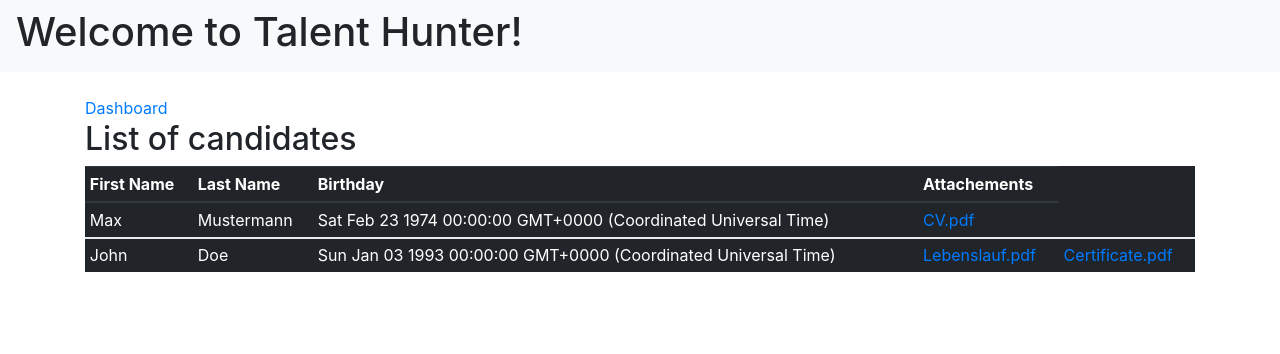
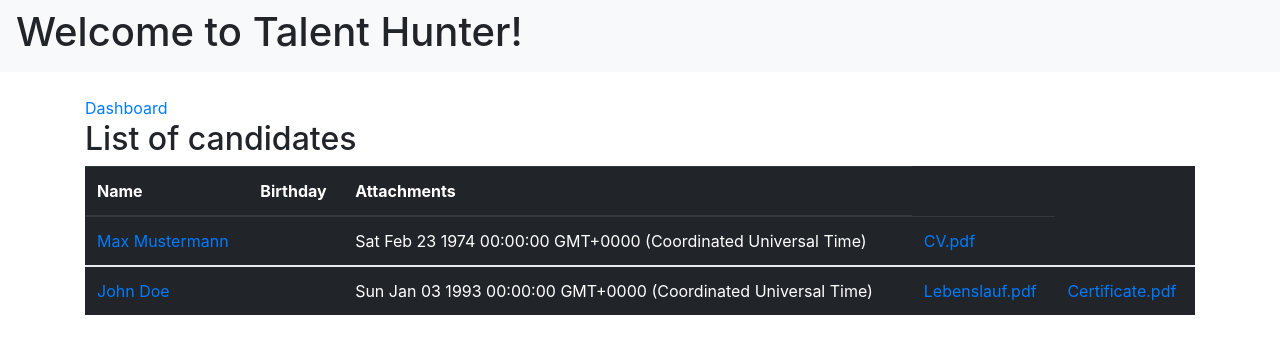
Before and after one commit to HerbertBodner/TalentHunter-Frontend, an Angular app: page /positions/1/candidates in a window 1280 px wide. Shown: the top 354 px of the page. Built offline with nearby package versions, Linux system fonts and the light colour scheme.

Commit message:
Layout and links in candidates list

```diff
--- a/src/app/list-candidates/list-candidates.component.html
+++ b/src/app/list-candidates/list-candidates.component.html
@@ -1,17 +1,20 @@
 <h2>List of candidates</h2>
-<table class="table table-hover table-dark table-sm">
+<table class="table table-hover table-dark">
   <thead>
     <tr>
-      <th scope="col">First Name</th>
-      <th scope="col">Last Name</th>
+      <th scope="col">Name</th>
       <th scope="col">Birthday</th>
-      <th scope="col">Attachements</th>
+      <th scope="col">Attachments</th>
     </tr>
   </thead>
   <tbody *ngFor="let candidate of candidates">
     <tr>
-      <td>{{candidate.FirstName}}</td>
-      <td>{{candidate.LastName}}</td>
+      <td>
+        <a href="/candidates/{{candidate.Id}}">
+        {{candidate.FirstName}} {{candidate.LastName}}
+      </a>
+      </td>
+      <td></td>
       <td>{{candidate.Birthday}}</td>
       <td *ngFor="let attachement of candidate.Attachments">
         <a href="{{attachement.Path}}">{{attachement.FileName}}</a>
--- a/src/app/list-candidates/list-candidates.component.ts
+++ b/src/app/list-candidates/list-candidates.component.ts
@@ -14,9 +14,9 @@ export class ListCandidatesComponent implements OnInit {
 
   ngOnInit() {
     this.candidates = [
-      {FirstName: "Max", LastName: "Mustermann", Birthday: new Date(1974, 1,23), Assessment: AssessmentCategory.Adequate,
+      {Id: 1, FirstName: "Max", LastName: "Mustermann", Birthday: new Date(1974, 1,23), Assessment: AssessmentCategory.Adequate,
         Attachments: [{FileName: "CV.pdf", Path:"localhost:4200/cv1.pdf"}]},
-      {FirstName: "John", LastName: "Doe", Birthday: new Date(1992, 12,3), Assessment: AssessmentCategory.VeryGood,
+      {Id: 2, FirstName: "John", LastName: "Doe", Birthday: new Date(1992, 12,3), Assessment: AssessmentCategory.VeryGood,
         Attachments: [{FileName: "Lebenslauf.pdf", Path:"localhost:4200/cv2.pdf"},
         {FileName: "Certificate.pdf", Path:"localhost:4200/certificate2.pdf"}]}
     ];
--- a/src/app/models/candidate.ts
+++ b/src/app/models/candidate.ts
@@ -2,6 +2,7 @@ import { AssessmentCategory } from "./assessment-category.enum";
 import { Attachement } from "./attachement";
 
 export interface Candidate {
+    Id: number;
     FirstName: string;
     LastName: string;
     Birthday: Date;
```
